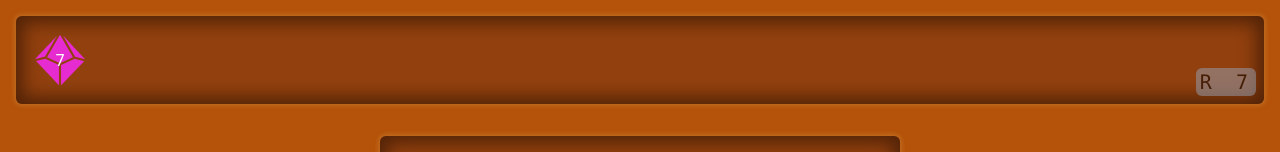
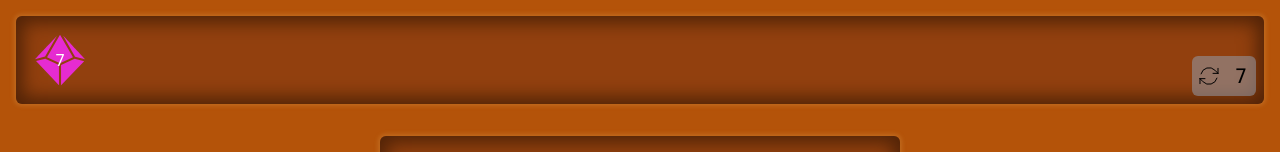
Before and after one commit to Lethargie1/Maptool-DiceTray, a Svelte app: page / in a window 1280 px wide. Shown: the top 152 px of the page. Built offline with nearby package versions, Linux system fonts and the light colour scheme; the HTML template or start-up script is replaced by a standard one.

Commit message:
cleaner reroll button

```diff
--- /dev/null
+++ b/src/Icon.svelte
@@ -0,0 +1,25 @@
+<script>
+    export let name;
+    export let focusable = false;
+
+    //icon comes from heroicon
+    let icons = [
+        {
+            box: 24,
+            name: "reroll",
+            svg: `<path stroke-linecap="round" stroke-linejoin="round" d="M16.023 9.348h4.992v-.001M2.985 19.644v-4.992m0 0h4.992m-4.993 0l3.181 3.183a8.25 8.25 0 0013.803-3.7M4.031 9.865a8.25 8.25 0 0113.803-3.7l3.181 3.182m0-4.991v4.99" />`,
+        },
+    ];
+    let displayIcon = icons.find((e) => e.name === name);
+</script>
+
+<svg
+    class={$$props.class}
+    {focusable}
+    stroke.width="1.5"
+    fill="none"
+    stroke="currentColor"
+    viewBox="0 0 {displayIcon.box} {displayIcon.box}"
+>
+    {@html displayIcon.svg}
+</svg>
--- a/src/Tray.svelte
+++ b/src/Tray.svelte
@@ -6,6 +6,7 @@
     import { flip } from "svelte/animate";
     import { fade } from "svelte/transition";
     import ModifierModal from "./ModifierModal.svelte";
+    import Icon from "./Icon.svelte";
 
     let showModal = false;
     let value = -1;
@@ -40,8 +41,13 @@
         trayContent.update((state) => [...state, flatDice]);
     }
 
-    function handleReroll(){
-        trayContent.update((state) => state.map(dc => {dc.needRoll=true; return dc}));
+    function handleReroll() {
+        trayContent.update((state) =>
+            state.map((dc) => {
+                dc.needRoll = true;
+                return dc;
+            })
+        );
     }
 </script>
 
@@ -62,12 +68,18 @@
             </div>
         {/each}
         <div
-            class=" bg-slate-400 absolute bottom-2 right-2 font-mono text-xl rounded-md opacity-50 flex items-center"
+            class=" bg-slate-400 absolute bottom-2 right-2 font-mono text-xl rounded-md bg-opacity-50 flex items-center h-10"
         >
-        <div >
-            <button class ="px-1 inline" on:click={handleReroll}>R</button>
-            <div class="inline-flex justify-center px-2">{trayTotal}</div>
-        </div>
+            <table class="table-auto">
+                <tbody><tr>
+                        <td ><button class="p-1 block rounded-md hover:bg-slate-400 active:bg-slate-500 hover:bg-opacity-30 active:bg-opacity-30"  title="Reroll all" on:click={handleReroll} >
+                                <Icon  name="reroll" class="w-6 h-6 border-black"/>
+                        </button></td>
+                        <td><div  class="px-2" >
+                                {trayTotal}
+                        </div></td>
+                </tr></tbody>
+            </table>
         </div>
     </div>
 </div>
```
